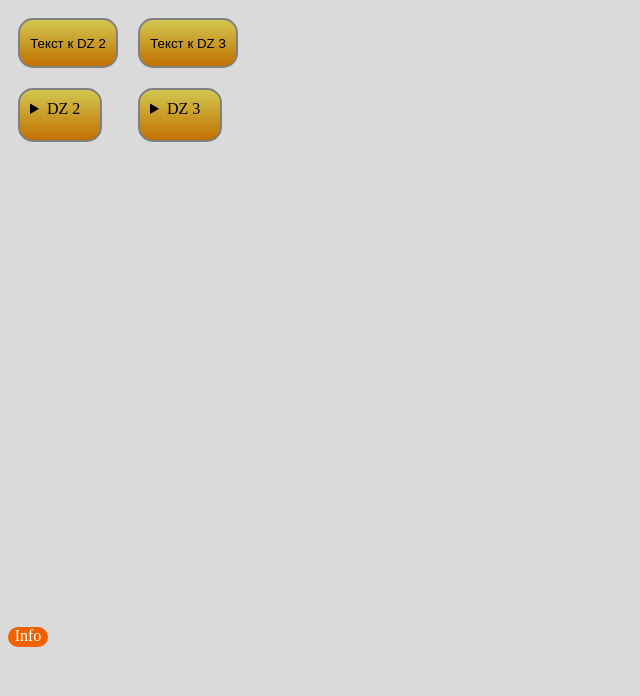
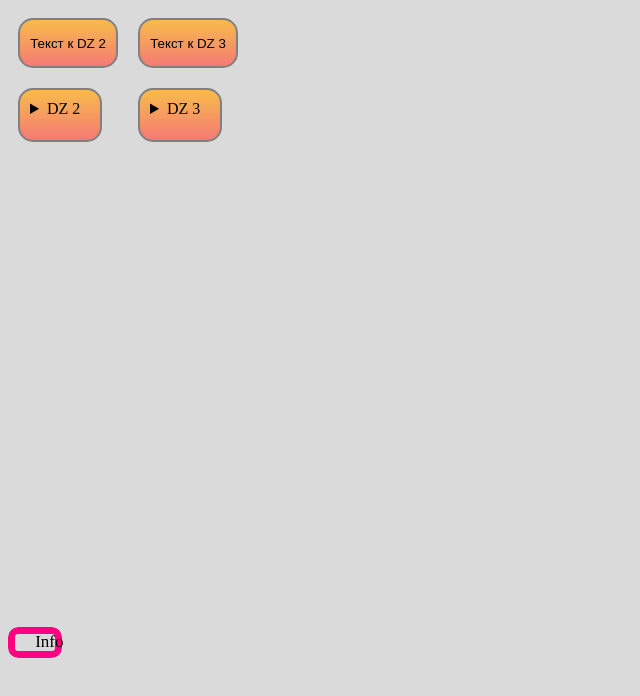
Before and after one commit to CHAO-MUCHACHOS/javaDZ.PZ, a website built with Vite: page index.html in a window 1280 px wide. Shown: the whole page, without its empty margins (0-640 px from the left). Built offline with nearby package versions, Linux system fonts and the light colour scheme.

Commit message:
add info

```diff
--- a/index.html
+++ b/index.html
@@ -75,10 +75,10 @@
 
 
 
+  <footer class="bn">Info</footer>
 
 
 
-  <footer id="inf">Info</footer>
 
 <!-- <div class="bg">
 <div class="circle"></div>
--- a/src/style.css
+++ b/src/style.css
@@ -7,19 +7,19 @@ margin-bottom: 30px;
   width: 100px;
   height: 50px;
  color: black;
-  background-color: rgb(223, 154, 75);
+  background-color: rgb(248, 188, 74);
   border: 2px solid gray;
   border-radius: 15px;
   padding: 10px;
-  background: linear-gradient(#d2c751,#c27100);
+  background: linear-gradient(rgb(248, 188, 74),rgb(244, 122, 118));
   transition: .5s;
   margin: 10px;
 }
 button:hover{
   transition: .5s;
   transform: translateY(2px);
-  box-shadow: 1px 10px 15px #cead55;
-  background: linear-gradient(#c27100,#d2c751);
+  box-shadow: 1px 10px 15px rgb(248, 188, 74);
+  background: linear-gradient(rgb(244, 122, 118),rgb(248, 188, 74));
 }
 footer{
   color: white;
@@ -27,7 +27,7 @@ footer{
   text-align: center;
   width: 40px;
   height: 20px;
-  background-color: rgb(241, 97, 0);
+  background-color: rgb(244, 122, 118);
   z-index: 2;
 position: relative;
  top: 475px;
@@ -41,19 +41,19 @@ details {
   width: 60px;
   height: 30px;
  color: black;
-  background-color: rgb(223, 154, 75);
+  background-color: rgb(248, 188, 74);
   border: 2px solid gray;
   border-radius: 15px;
   padding: 10px;
-  background: linear-gradient(#d2c751,#c27100);
+  background: linear-gradient(rgb(248, 188, 74),rgb(244, 122, 118));
   transition: .5s;
   margin: 10px;
 }
 details:hover {
   transition: 0.5s;
   transform: translateY(2px);
-  box-shadow: 1px 10px 15px #cead55;
-   background: linear-gradient(#c27100,#d2c751 );
+  box-shadow: 1px 10px 15px rgb(248, 188, 74);
+   background: linear-gradient(rgb(244, 122, 118),rgb(248, 188, 74) );
 
 }
 summary{
@@ -63,6 +63,179 @@ summary{
 .all-dz {
   display: flex;
 }
+
+
+
+
+
+
+
+
+
+
+
+
+
+
+footer {
+  --border-radius: 25px;
+  --border-width: 7px;
+  appearance: none;
+  position: relative;
+  padding: 1em 2em;
+  border: 0;
+  background-color: rgb(218, 218, 218);
+  font-family: "Roboto", Arial, "Segoe UI", sans-serif;
+  font-size: 18px;
+  font-weight: 500;
+  color: rgb(218, 218, 218);
+  z-index: 2;
+}
+
+footer::after {
+  --m-i: linear-gradient(#000, #000);
+  --m-o: content-box, padding-box;
+  content: "";
+  position: absolute;
+  left: 0;
+  top: 0;
+  width: 100%;
+  height: 100%;
+  padding: var(--border-width);
+  background-image: conic-gradient(
+		#ff0080,
+		#ff0080,
+		#ff0080,
+		#ff0080,
+		#ff0080,
+		#ff0080,
+		#ff0080
+	);
+  -webkit-mask-image: var(--m-i), var(--m-i);
+  mask-image: var(--m-i), var(--m-i);
+  -webkit-mask-origin: var(--m-o);
+  mask-origin: var(--m-o);
+  mask-clip: var(--m-o);
+  mask-composite: exclude;
+  -webkit-mask-composite: destination-out;
+  filter: hue-rotate(0);
+  animation: rotate-hue634 linear 500ms infinite;
+  animation-play-state: paused;
+  border-radius: 20px;
+  border-color: rgb(218, 218, 218);
+}
+
+footer:hover::after {
+  animation-play-state: running;
+  border-radius: 10px;
+}
+
+@keyframes rotate-hue634 {
+  to {
+    filter: hue-rotate(1turn);
+  }
+}
+
+footer,
+footer::after {
+  box-sizing: border-box;
+  border-radius: 20px;
+}
+
+footer:active {
+  --border-width: 5px;
+}
+
+.bn {
+  padding: 0.9em 1.6em;
+  border: none;
+  outline: none;
+  color: #000000;
+  font-family: inherit;
+  font-weight: 500;
+  font-size: 17px;
+  cursor: pointer;
+  position: relative;
+  z-index: 0;
+  border-radius: 32px;
+  display: flex;
+  align-items: center;
+  justify-content: space-around;
+}
+
+.bn::after {
+  content: "";
+  z-index: -1;
+  position: absolute;
+  width: 100%;
+  height: 100%;
+  background-color: rgb(46, 46, 46);
+  left: 0;
+  top: 0;
+  border-radius: 10px;
+}
+
+.bn::before {
+  content: "";
+  background: linear-gradient(
+    45deg,
+    #07d888, #e40851, #2f00ff, #00ff37,
+      #ec0808, #2600ff, #0bd157, #2f00ff
+);
+  position: absolute;
+  top: -2px;
+  left: -2px;
+  background-size: 600%;
+  z-index: -1;
+  width: calc(100% + 4px);
+  height: calc(100% + 4px);
+  filter: blur(8px);
+  animation: glowing345 20s linear infinite;
+  transition: opacity .3s ease-in-out;
+  border-radius: 20px;
+  opacity: 0;
+}
+
+@keyframes glowing345 {
+  0% {
+    background-position: 0 0;
+  }
+
+  50% {
+    background-position: 400% 0;
+  }
+
+  100% {
+    background-position: 0 0;
+  }
+}
+
+.bn:hover::before {
+  opacity: 1;
+}
+
+.bn:active:after {
+  background: transparent;
+}
+
+.bn:active {
+  color: #000;
+  font-weight: bold;
+}
+
+
+
+
+
+
+
+
+
+
+
+
+
+
 
 
 
```
